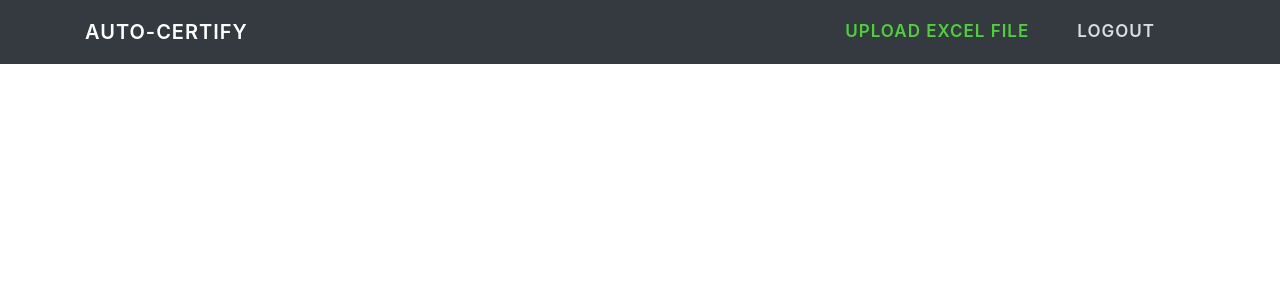
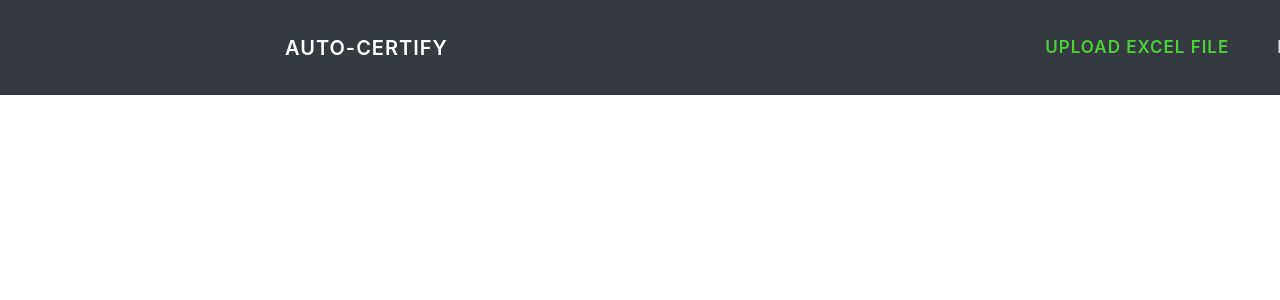
Before and after one commit to InvincibleDev/autocertificate, a Django app: page /certificate/1/ in a window 1280 px wide; the page is wider, and only the part inside the window is pictured. Shown: the top 300 px of that part. Run offline with Django 3.2, Linux system fonts and the light colour scheme; data that the repository does not hold is empty; some libraries are stand-ins or nearby versions.

```diff
--- a/webserver/static/css/home.css
+++ b/webserver/static/css/home.css
@@ -8,13 +8,13 @@ body{
 
 	background-repeat: no-repeat;
 	height:100vh;
-	overflow: hidden;
+
 }
 .main-container1{
 	height: 70vh;
 	position: relative;
 	top: 300px;
-	overflow: hidden;
+
 
 }
 .main-container2{
@@ -22,7 +22,6 @@ body{
 	position: relative;
 	left:500px;
 	top:50px;
-	overflow: hidden;
 
 }
 .flip-card {
--- a/webserver/templates/certificate.html
+++ b/webserver/templates/certificate.html
@@ -12,10 +12,16 @@
 		position: absolute;
 		z-index:100;
 		}
+
+			body{
+				overflow-y: scroll;
+				overflow-x: hidden;
+			}
+
 		</style>
 	</head>
 	<body>
-		<nav class="navbar navbar-expand-lg navbar-dark bg-dark">
+		<nav class="navbar navbar-expand-lg navbar-dark bg-dark" style="height: 95px;width:210vh;">
 			<div class="container">
 
 				<a class="navbar-brand" href="#" style="font-size: 20px;">Auto-Certify</a>
--- a/webserver/templates/home.html
+++ b/webserver/templates/home.html
@@ -6,6 +6,12 @@
 		<link rel="stylesheet" type="text/css" href="static/css/home.css">
 <!-- 		<link href="https://fonts.googleapis.com/css?family=Acme|Fredoka+One|Lobster|Montserrat|courgette|fresca|cookie" rel="stylesheet">
  -->
+ 	<style >
+			body{
+				overflow-y: scroll;
+				overflow-x: hidden;
+			}
+		</style>
 	</head>
 	<body>
 
```
Also changed, not shown: webserver/templates/dashboard.html (+8 -6 lines).
